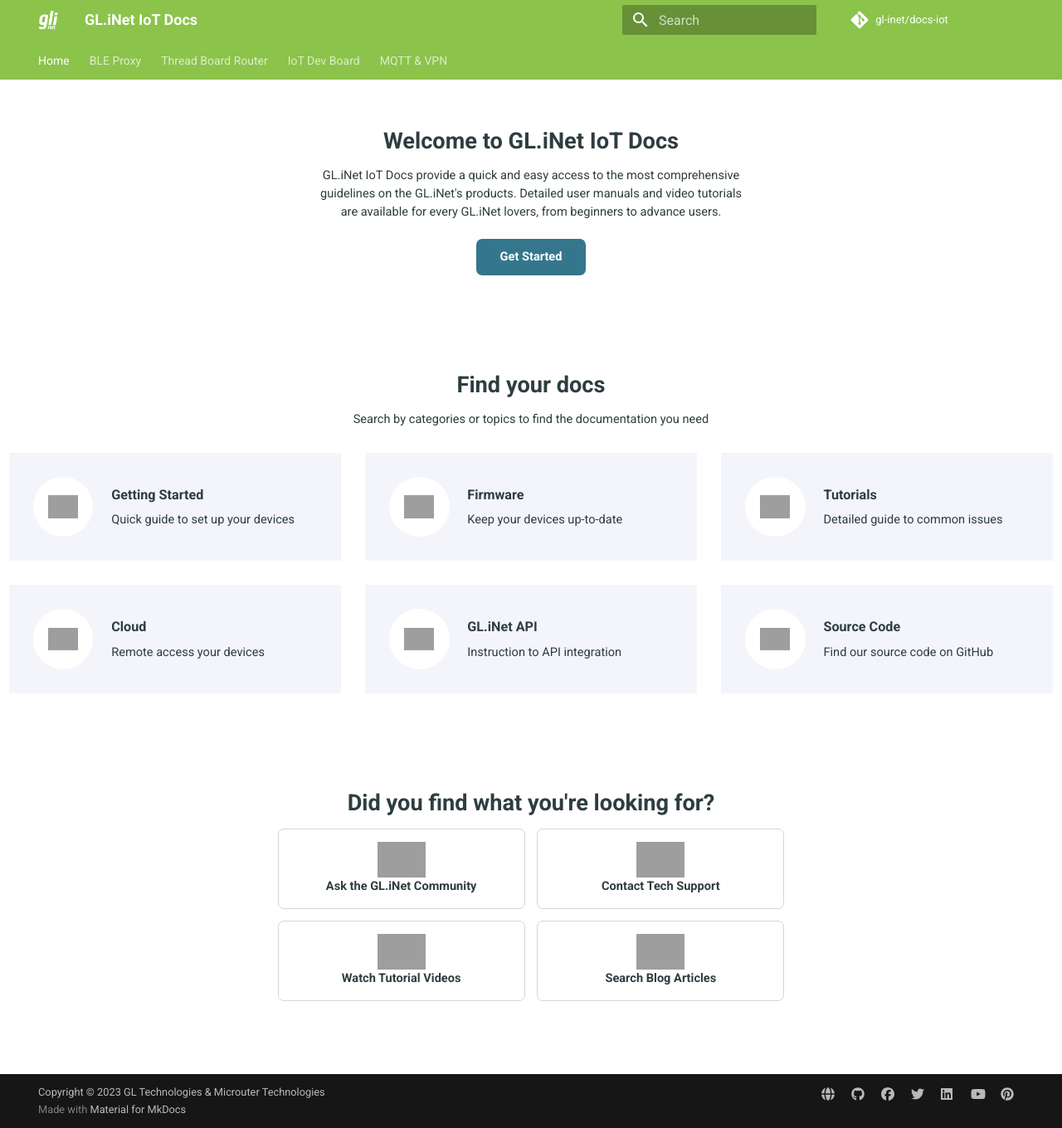
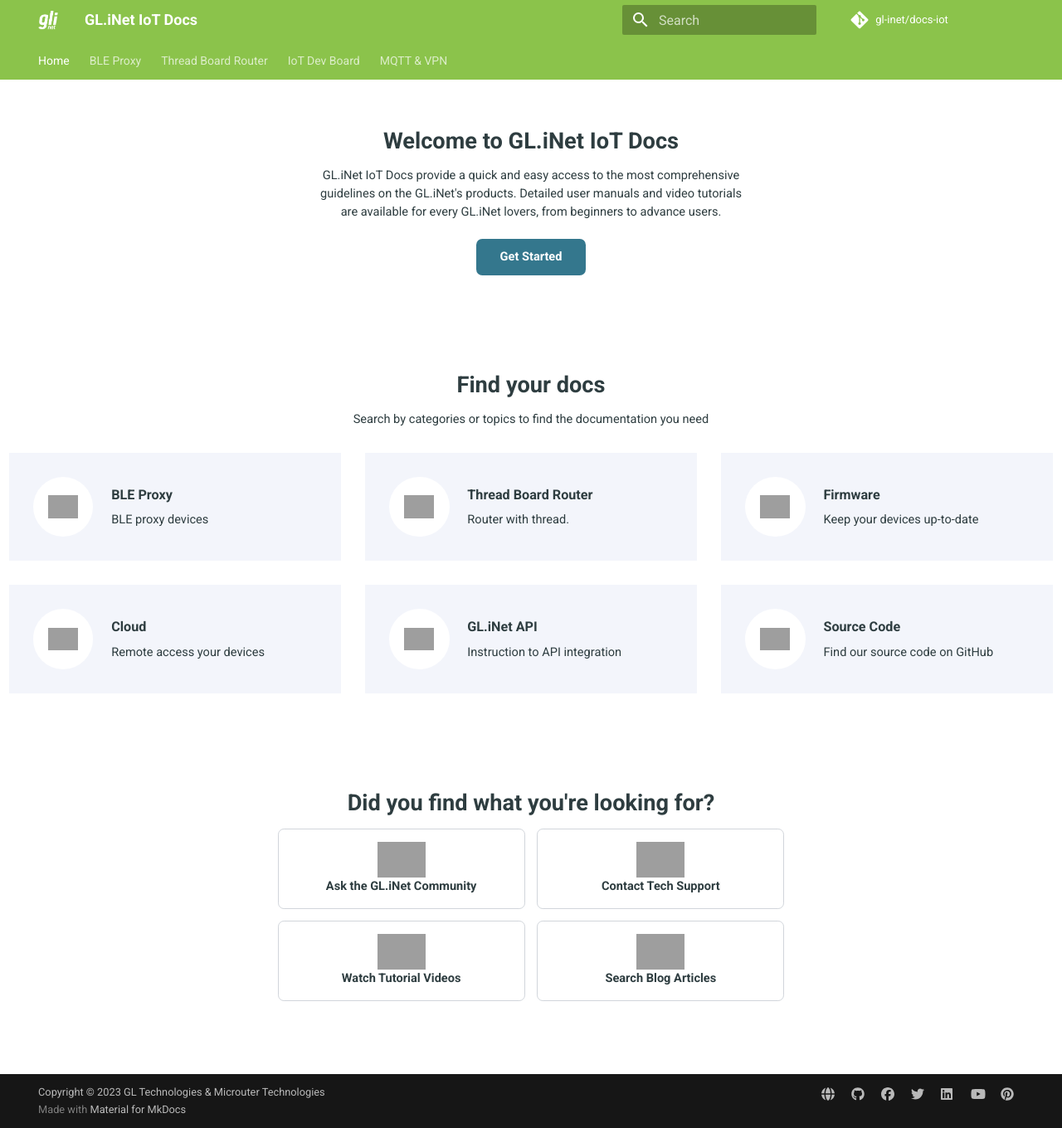
Before and after one commit to gl-inet/docs-iot, an MkDocs documentation site: the page built from docs/index.md, in a window 1280 px wide and 1360 px high, cut to the strip 0-1360 px from the top of the window. Shown: the whole strip at 83% size. Built offline with MkDocs 1.6.1 and Material for MkDocs 9.7.7, drawn with Linux system fonts in a browser that asks for light colours; comment, search, counter and statistics services are not loaded; grey boxes are pictures that could not be loaded.

Commit message:
update home page

```diff
--- a/overrides/home.html
+++ b/overrides/home.html
@@ -1050,17 +1050,28 @@ video {
         <p class="mb-8">Search by categories or topics to find the documentation you need</p>
         <div class="grid grid-cols-1 md:grid-cols-2 gap-4 lg:grid-cols-3 lg:gap-8">
             <!-- box 1 -->
-            <a href="user_guide/" class="gl-purple-light flex flex-nowrap items-center bg-gl-purple-light px-8 py-8 hover:bg-gray-100">
+            <a href="ble_proxy/gl-s10/" class="gl-purple-light flex flex-nowrap items-center bg-gl-purple-light px-8 py-8 hover:bg-gray-100">
                 <div class="rounded-full bg-white flex items-center justify-around p-2 mr-6 w-20 h-20">
                     <img src="https://static.gl-inet.com/docs/en/4/home/icon_1.png" alt="" class="w-10 h-auto" />
                 </div>
 
                 <div class="text-left">
-                    <h3 class="font-bold text-lg mb-2">Getting Started</h3>
-                    <p>Quick guide to set up your devices</p>
+                    <h3 class="font-bold text-lg mb-2">BLE Proxy</h3>
+                    <p>BLE proxy devices</p>
                 </div>
             </a>
             <!-- box 2 -->
+            <a href="thread_board_router/gl-s200/" class="gl-purple-light flex flex-nowrap items-center bg-gl-purple-light px-8 py-8 hover:bg-gray-100">
+              <div class="rounded-full bg-white flex items-center justify-around p-2 mr-6 w-20 h-20">
+                  <img src="https://static.gl-inet.com/docs/en/4/home/icon_3.png" alt="" class="w-10 h-auto" />
+              </div>
+
+              <div class="text-left">
+                  <h3 class="font-bold text-lg mb-2">Thread Board Router</h3>
+                  <p>Router with thread.</p>
+              </div>
+          </a>
+            <!-- box 3 -->
             <a href="https://dl.gl-inet.com" target="_blank" class="gl-purple-light flex flex-nowrap items-center bg-gl-purple-light px-8 py-8 hover:bg-gray-100">
                 <div class="rounded-full bg-white flex items-center justify-around p-2 mr-6 w-20 h-20">
                     <img src="https://static.gl-inet.com/docs/en/4/home/icon_2.png" alt="" class="w-10 h-auto" />
@@ -1069,17 +1080,6 @@ video {
                 <div class="text-left">
                     <h3 class="font-bold text-lg mb-2">Firmware</h3>
                     <p>Keep your devices up-to-date</p>
-                </div>
-            </a>
-            <!-- box 3 -->
-            <a href="tutorials/" class="gl-purple-light flex flex-nowrap items-center bg-gl-purple-light px-8 py-8 hover:bg-gray-100">
-                <div class="rounded-full bg-white flex items-center justify-around p-2 mr-6 w-20 h-20">
-                    <img src="https://static.gl-inet.com/docs/en/4/home/icon_3.png" alt="" class="w-10 h-auto" />
-                </div>
-
-                <div class="text-left">
-                    <h3 class="font-bold text-lg mb-2">Tutorials</h3>
-                    <p>Detailed guide to common issues</p>
                 </div>
             </a>
             <!-- box 4 -->
```
